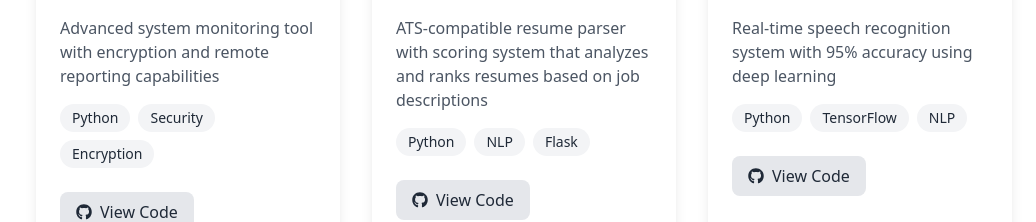
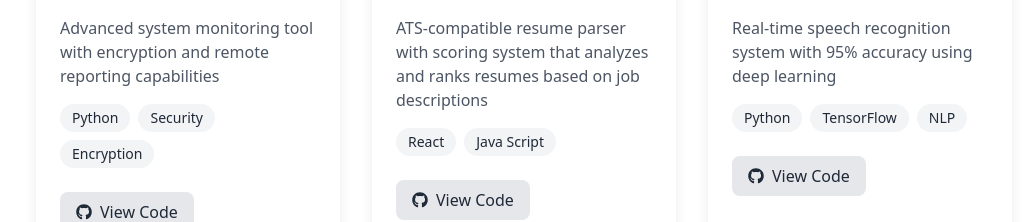
Before and after one commit to rc-exe/My-Portfolio, a React (Create React App) app: page / in a window 1280 px wide. Shown: the part 2911-3133 px from the top of the page, without its empty margins (244-1280 px from the left). Built offline with nearby package versions, Linux system fonts and the light colour scheme; no server answers.

Commit message:
Update App.js

```diff
--- a/src/App.js
+++ b/src/App.js
@@ -43,7 +43,7 @@ function App() {
      name: "Resume Scanner",
       link: "https://resume-ats-scorer.netlify.app/",
       description: "ATS-compatible resume parser with scoring system that analyzes and ranks resumes based on job descriptions",
-      tags: ["Python", "NLP", "Flask"]
+      tags: ["React", "Java Script"]
     },
     {
       name: "Speech To Text",
```
